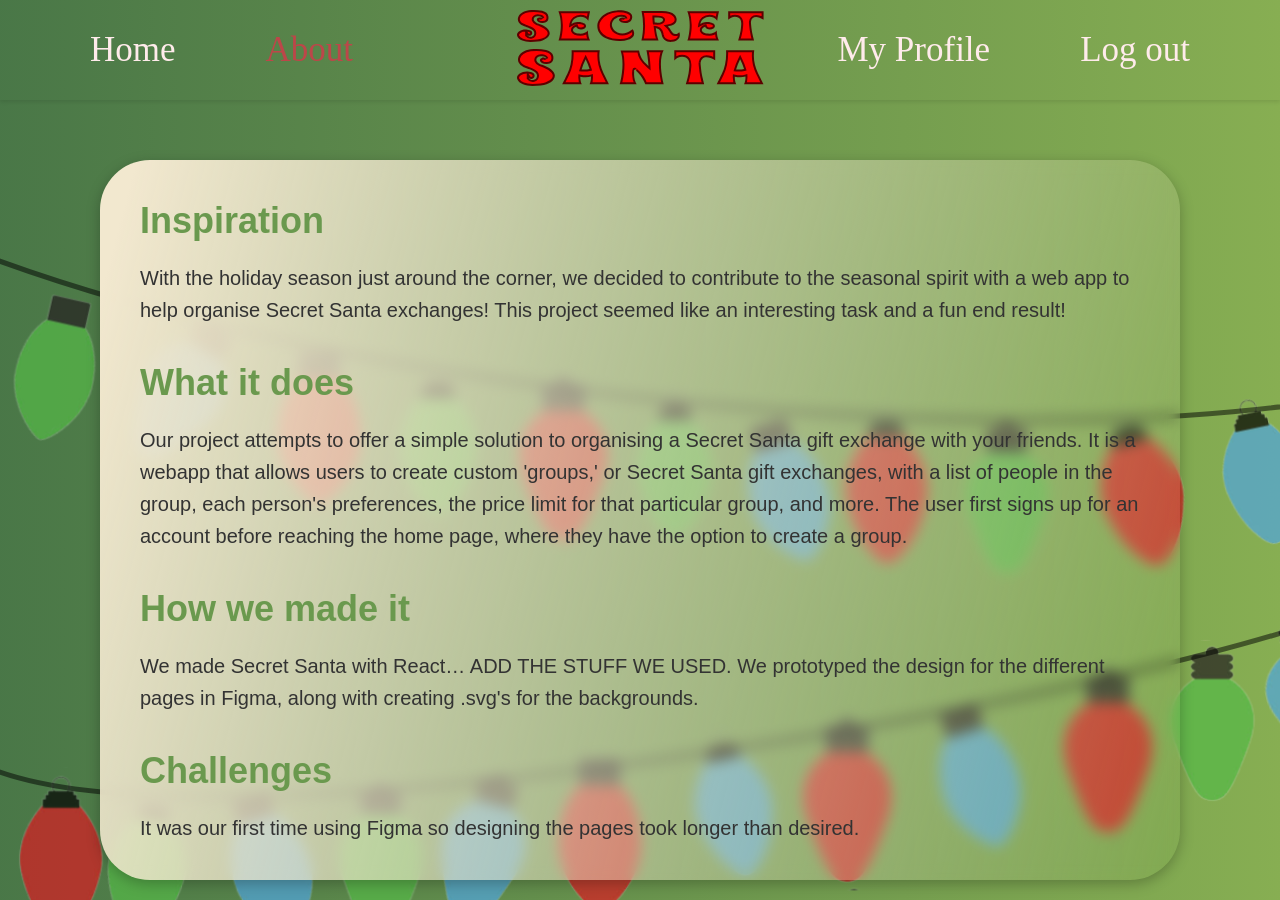
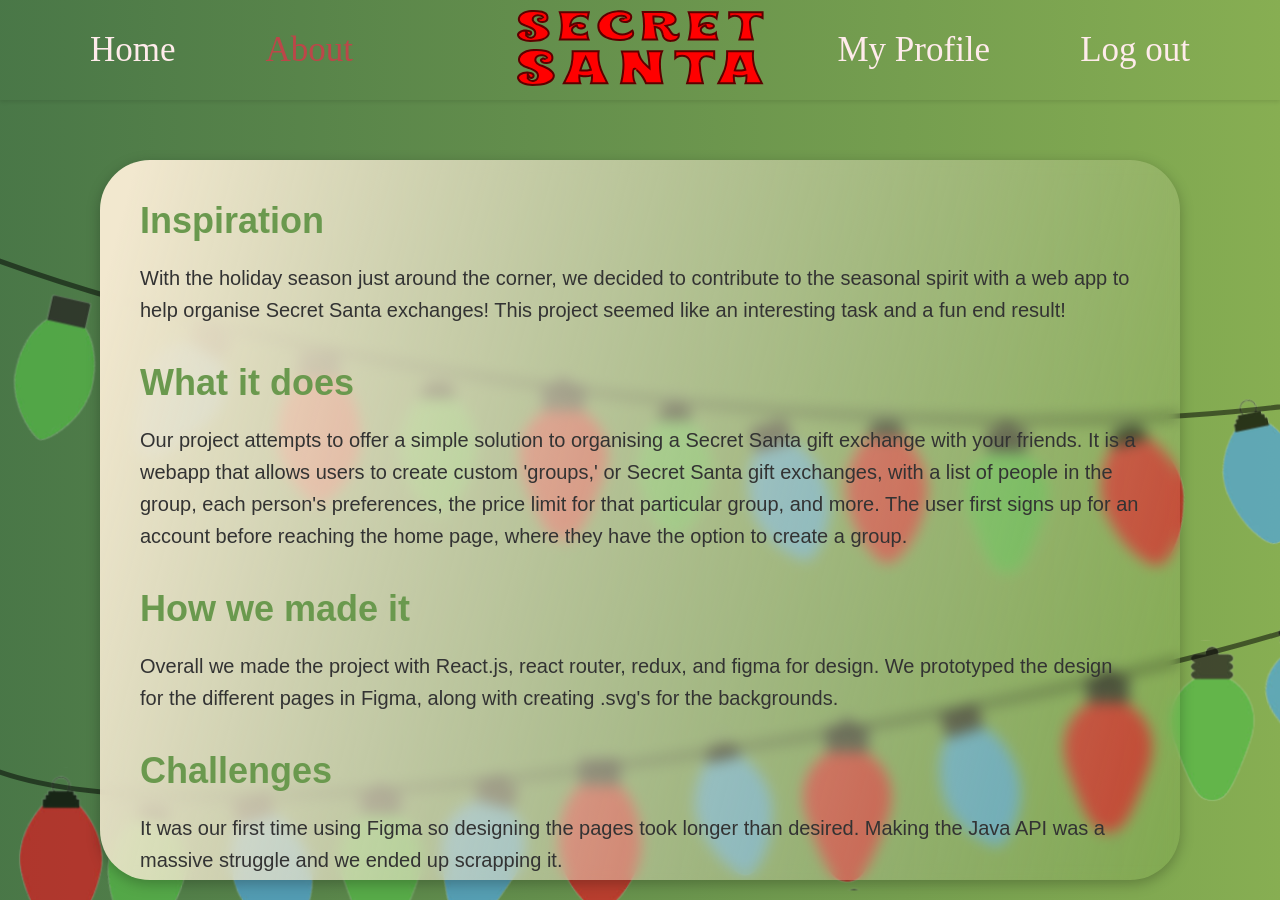
Before and after one commit to r-ey/secret-santa, a React (Create React App) app: page /about in a window 1280 px wide. Built offline with nearby package versions, Linux system fonts and the light colour scheme; a web font is replaced by a local one.

Commit message:
edit words

```diff
--- a/src/pages/about-page/about-page.jsx
+++ b/src/pages/about-page/about-page.jsx
@@ -27,12 +27,16 @@ function AboutPage() {
           </p>
           <h3>How we made it</h3>
           <p>
-            We made Secret Santa with React… ADD THE STUFF WE USED. We prototyped
+            Overall we made the project with React.js, react router, redux, and figma for design.
+            We prototyped
             the design for the different pages in Figma, along with creating .svg&apos;s for the
             backgrounds.
           </p>
           <h3>Challenges</h3>
-          <p>It was our first time using Figma so designing the pages took longer than desired.</p>
+          <p>
+            It was our first time using Figma so designing the pages took longer than desired.
+            Making the Java API was a massive struggle and we ended up scrapping it.
+          </p>
 
         </div>
       </main>
```
